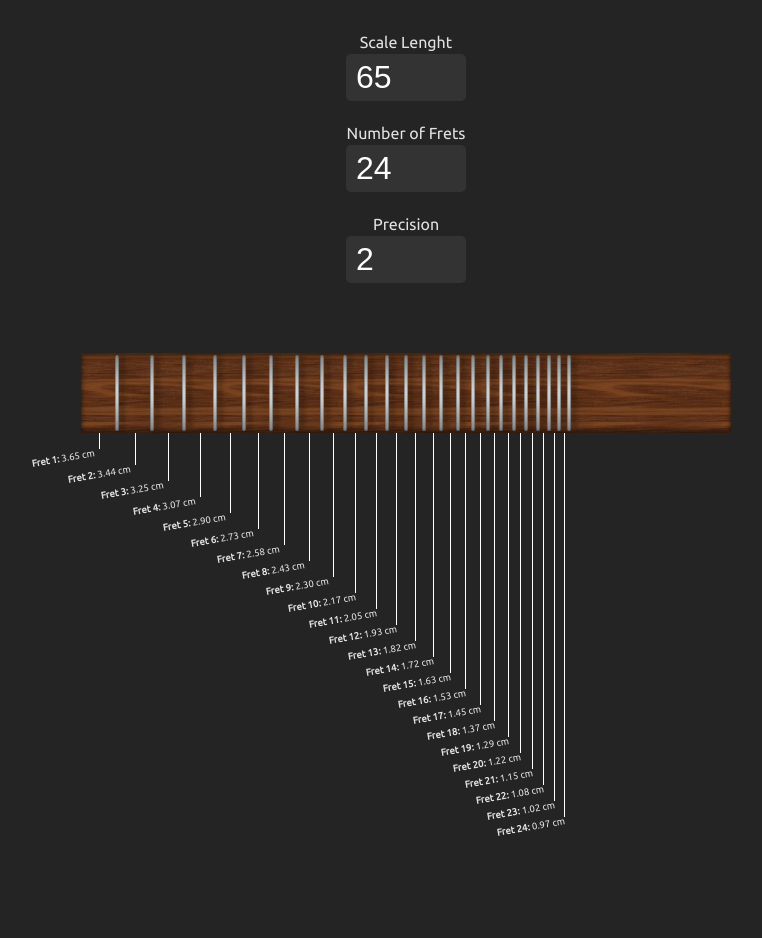
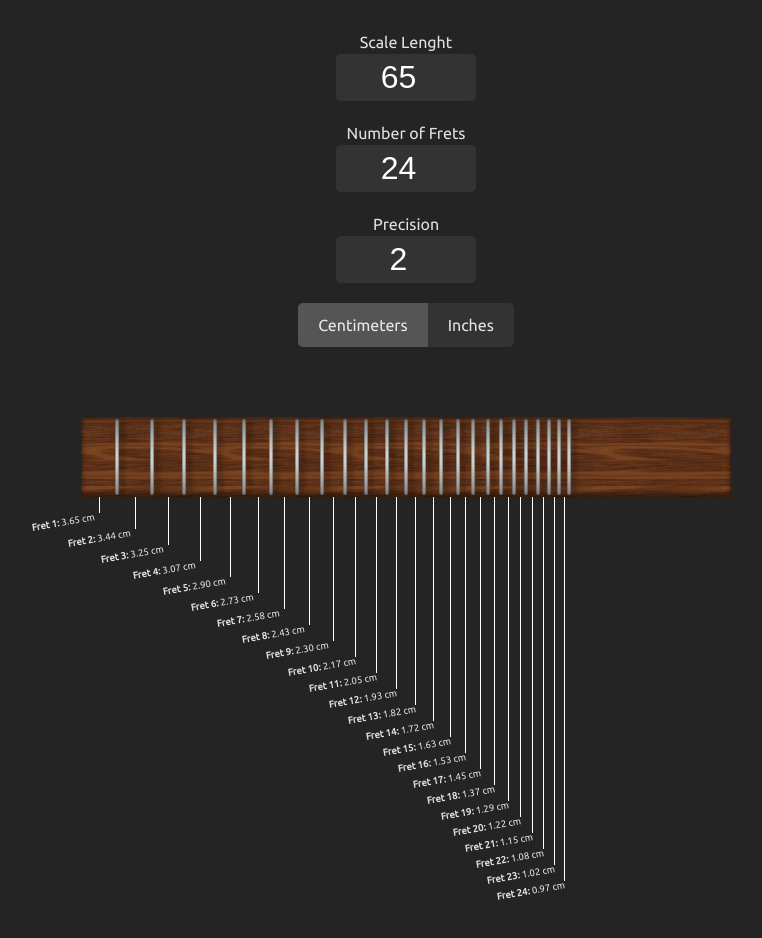
Before and after one commit to yinkar/guitar-fret-calculator, a Vue app: page / in a window 1280 px wide. Shown: the top 938 px of the page, without its empty margins (234-996 px from the left). Built offline with nearby package versions, Linux system fonts and the light colour scheme.

Commit message:
Inches unit

```diff
--- a/src/App.vue
+++ b/src/App.vue
@@ -7,11 +7,22 @@ const scaleLength = ref(65);
 const numberOfFrets = ref(24);
 const precision = ref(2);
 
+const fretLengthRate = 17.817;
+const inchesRate = 2.54;
+
+const Units = {
+  Centimeters: 0,
+  Inches: 1,
+};
+
+const unit = ref(Units.Centimeters);
+
 function calcFret(stringLenght, fretAmount) {
     const fretLengths = [];
+
     let remainStringLength = stringLenght;
     for (let i = 0; i < fretAmount; i++) {
-        const fretLength = remainStringLength / 17.817;
+        const fretLength = remainStringLength / fretLengthRate;
         fretLengths.push(fretLength);
         remainStringLength -= fretLength;
     }
@@ -19,7 +30,7 @@ function calcFret(stringLenght, fretAmount) {
 }
 
 function fretCountEvent() {
-  const fretLengths = calcFret(scaleLength.value, numberOfFrets.value);
+  const fretLengths = calcFret(scaleLength.value * (unit.value === Units.Inches ? inchesRate : 1), numberOfFrets.value);
 
   frets.value.splice(0, frets.value.length);
 
@@ -29,6 +40,17 @@ function fretCountEvent() {
       position: fretLengths.slice(0, i + 1).reduce((acc, a) => acc + a),
     }
   }));
+}
+
+function unitChange() {
+  if (unit.value === Units.Inches) {
+    scaleLength.value = parseFloat((scaleLength.value / inchesRate).toFixed(2));
+  }
+  else {
+    scaleLength.value = Math.ceil(scaleLength.value * inchesRate);
+  }
+
+  fretCountEvent();
 }
 
 onMounted(() => {
@@ -54,9 +76,18 @@ onMounted(() => {
         <label for="precision">Precision</label>
         <input name="precision" type="number" min="1" max="6" @input="fretCountEvent" v-model="precision">
       </div>
+
+      <div class="unit-selector">
+        <input type="radio" id="unit_cm" :value="Units.Centimeters" v-model="unit" @change="unitChange">
+        <label for="unit_cm">Centimeters</label>
+
+        <input type="radio" id="unit_inches" :value="Units.Inches" v-model="unit" @change="unitChange">
+        <label for="unit_inches">Inches</label>
+      </div>
+
     </div>
 
-    <Result :frets="frets" :scale-length="scaleLength" :precision="precision" />
+    <Result :frets="frets" :scale-length="scaleLength" :precision="precision" :is-in-inches="unit === Units.Inches" :inches-rate="inchesRate" />
 
     <div class="icons">
       <a href="https://github.com/yinkar/guitar-fret-calculator" title="Github Repo">
@@ -99,8 +130,36 @@ onMounted(() => {
   border: none;
   border-radius: 5px;
   outline: none;
-  width: 100px;
+  width: 120px;
+  text-align: center;
 }
+
+.panel .unit-selector input[type="radio"] {
+  opacity: 0;
+  position: fixed;
+  width: 0;
+}
+
+.panel .unit-selector {
+  border-radius: 5px;
+  background-color: #333;
+  overflow: hidden;
+}
+
+.panel .unit-selector label {
+  display: inline-block;
+  padding: 10px 20px;
+  cursor: pointer;
+}
+
+.panel .unit-selector input[type="radio"]:checked + label {
+  background-color: #555;
+}
+
+.panel .unit-selector label:hover {
+  background-color: #444;
+}
+
 .icons {
   position: absolute;
   width: 200px;
--- a/src/components/Labels.vue
+++ b/src/components/Labels.vue
@@ -5,17 +5,19 @@ defineProps({
   frets: Array,
   precision: Number,
   scaleLength: Number,
+  isInInches: Boolean,
+  inchesRate: Number,
 });
 </script>
 
 <template>
-  <div class="labels" :style="{ width: `${scaleLength * 10}px` }">
+  <div class="labels" :style="{ width: `${(isInInches ? (scaleLength * inchesRate) : scaleLength) * 10}px` }">
     <div class="label-container" v-for="(fret, index) in frets" :style="{ left: `${fret.position * 10 - fret.length * 10 / 2}px` }">
       <div v-for="line in Array(index + 1)" class="line"></div>
       <div class="label">
         <strong>Fret {{ index + 1 }}:</strong>
 
-        {{ fret.length.toFixed(precision) }} cm
+        {{ (fret.length / (isInInches ? inchesRate : 1)).toFixed(precision) }} {{ isInInches ? '″' : 'cm'}}
       </div>
     </div>
   </div>
--- a/src/components/Result.vue
+++ b/src/components/Result.vue
@@ -6,13 +6,15 @@ defineProps({
   frets: Array,
   scaleLength: Number,
   precision: Number,
+  isInInches: Boolean,
+  inchesRate: Number,
 });
 </script>
 
 <template>
   <div class="result">
-    <GuitarFretboard :frets="frets" :scale-length="scaleLength" />
-    <Labels :frets="frets" :precision="precision" :scale-length="scaleLength" />
+    <GuitarFretboard :frets="frets" :scale-length="(isInInches ? (scaleLength * inchesRate) : scaleLength)" />
+    <Labels :frets="frets" :precision="precision" :scale-length="scaleLength" :is-in-inches="isInInches" :inches-rate="inchesRate" />
   </div>
 </template>
 
@@ -25,7 +27,7 @@ defineProps({
     height: 800px;
   }
 
-  @media only screen and (max-width: 600px) {
+  @media only screen and (max-width: 770px) {
     .result {
       padding: 50px 60px;
     }
```
